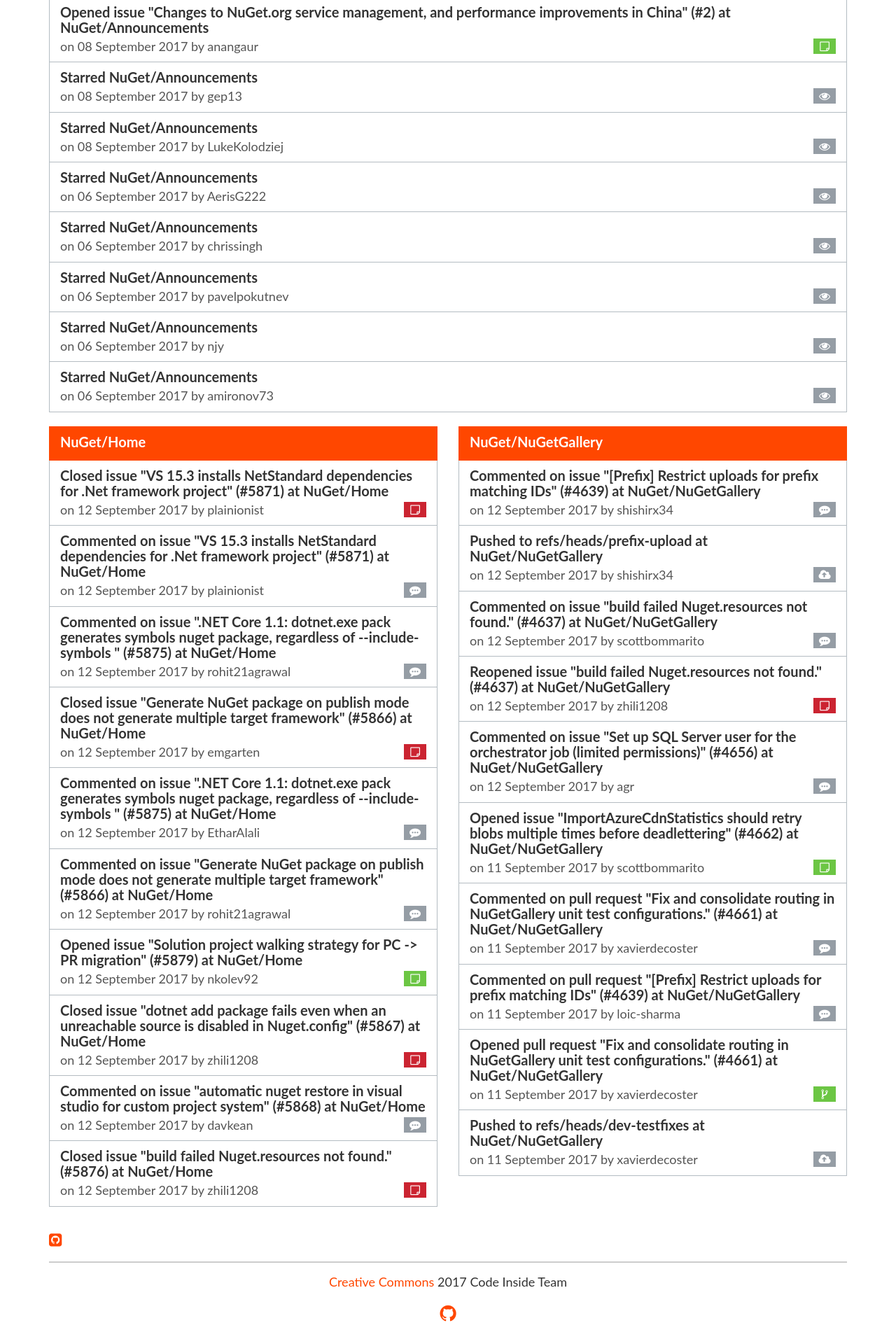
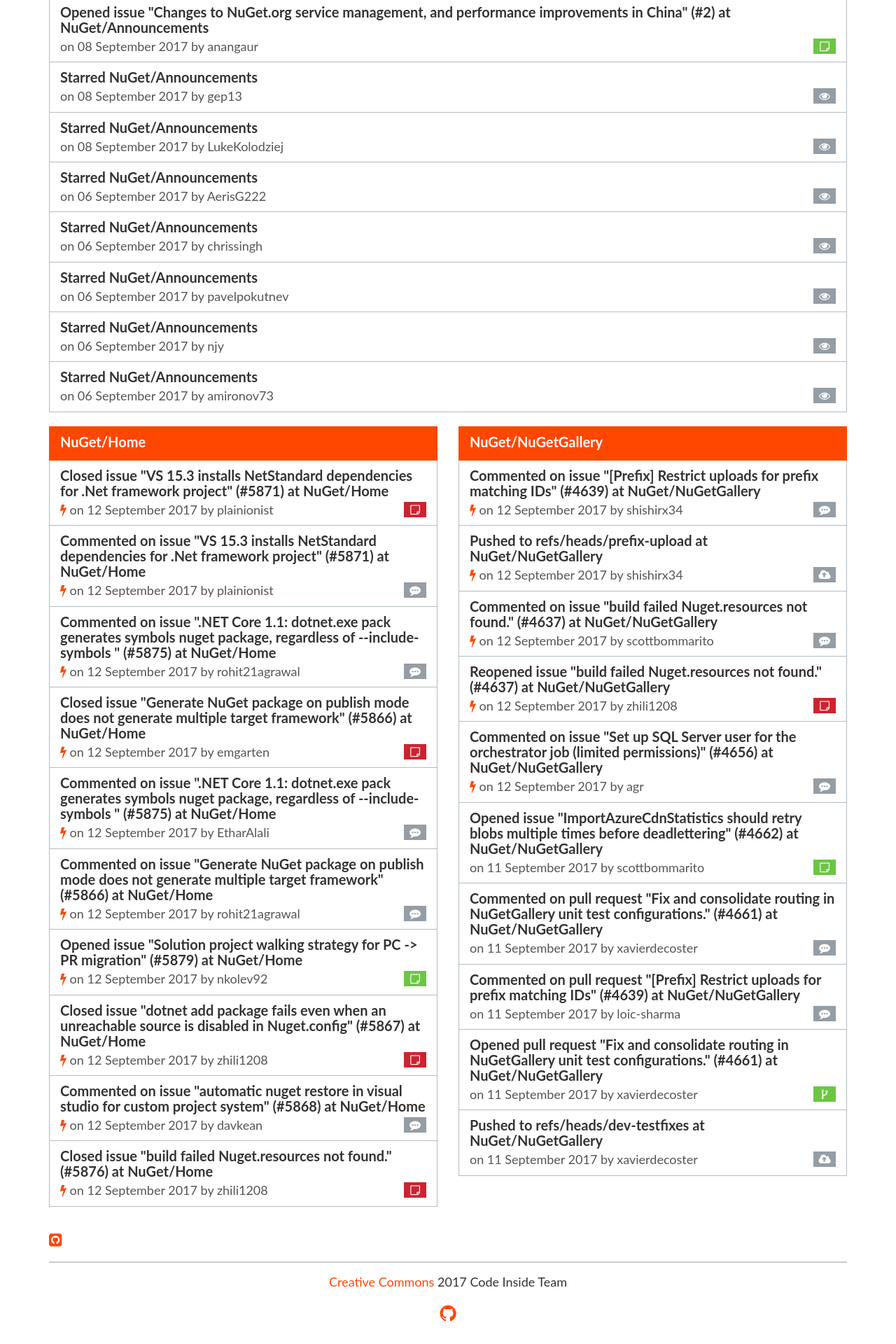
Before and after one commit to Code-Inside/KnowYourStack, a Jekyll site: the page built from _pages/nuget.md, in a window 1280 px wide. Shown: the part 1620-3540 px from the top of the page at 70% size. Built offline with Jekyll 4.4.1, drawn with Linux system fonts in a browser that asks for light colours; nearby versions of some CDN libraries.

Commit message:
date compare

```diff
--- a/_includes/DisplayGitHubEvent.html
+++ b/_includes/DisplayGitHubEvent.html
@@ -54,6 +54,13 @@
 	<span class="badge" style="background-color: {{color}}; color: white; width: 32px"><i class="fa {{icon}}" aria-hidden="true"></i></span>
 
     <p class="list-group-item-text">
+		{% assign curr_date = site.time | date: "%Y-%m-%d" %}
+		{% assign item_date = include.eventItem.CreatedAt | date: "%Y-%m-%d" %}
+
+		{% if curr_date == item_date %}
+			<i class="fa fa-flash" aria-hidden="true" style="color: #ff4700;"></i>
+		{% endif %}
+
         on {{ include.eventItem.CreatedAt | date_to_long_string }} by {{ include.eventItem.Actor }}
     </p>
 </a>
```
